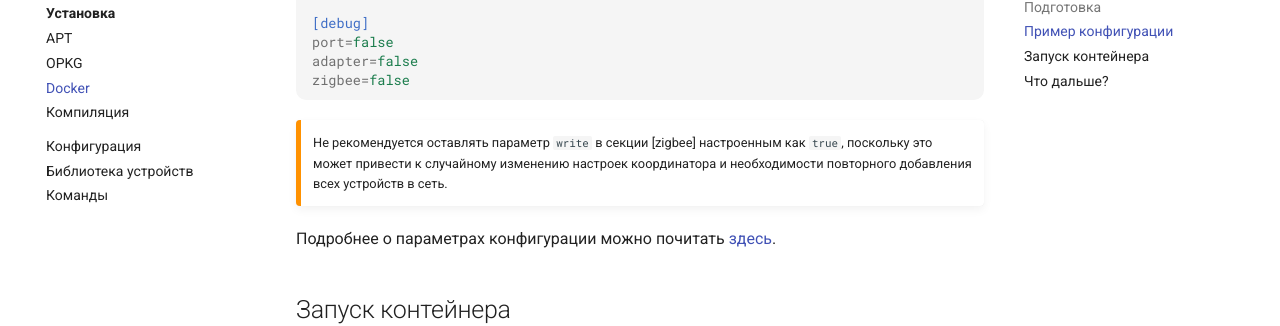
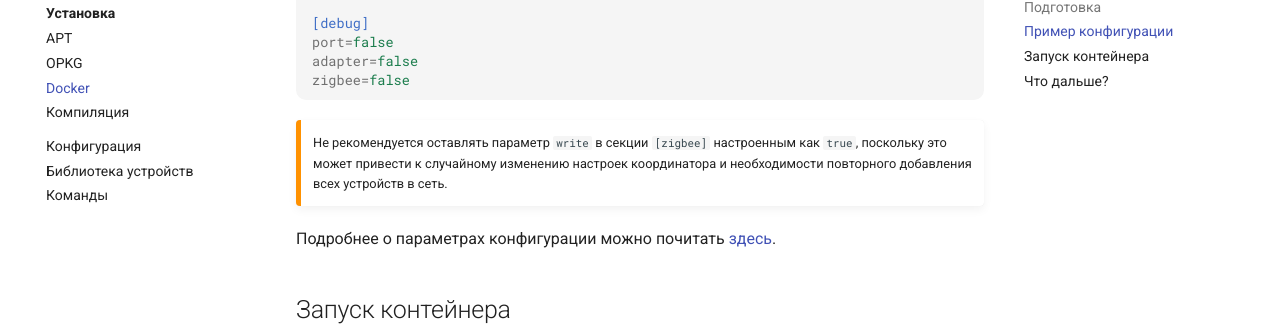
Before and after one commit to xyzroe/homed-wiki, an MkDocs documentation site: the page built from docs/zigbee/installation/docker.md, in a window 1280 px wide and 900 px high, scrolled down 1231 px. Shown: the part 125-451 px from the top of the window. Built offline with MkDocs 1.6.1 and Material for MkDocs 9.7.7, drawn with Linux system fonts in a browser that asks for light colours; comment, search, counter and statistics services are not loaded.

Commit message:
fix formatting

```diff
--- a/docs/zigbee/installation/docker.md
+++ b/docs/zigbee/installation/docker.md
@@ -63,7 +63,7 @@ zigbee=false
 
 !!! warning ""
 
-    Не рекомендуется оставлять параметр `write` в секции [zigbee] настроенным как `true`, поскольку это может привести к случайному изменению настроек координатора и необходимости повторного добавления всех устройств в сеть.
+    Не рекомендуется оставлять параметр `write` в секции `[zigbee]` настроенным как `true`, поскольку это может привести к случайному изменению настроек координатора и необходимости повторного добавления всех устройств в сеть.
 
 Подробнее о параметрах конфигурации можно почитать [здесь](/zigbee/configuration/).
 
```
